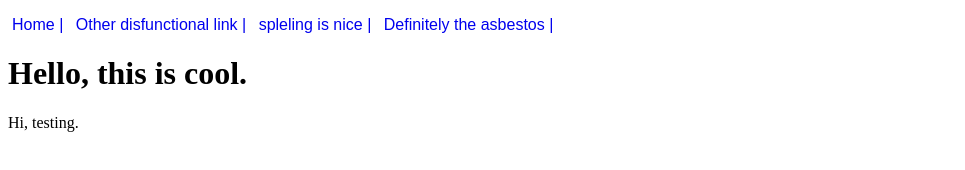
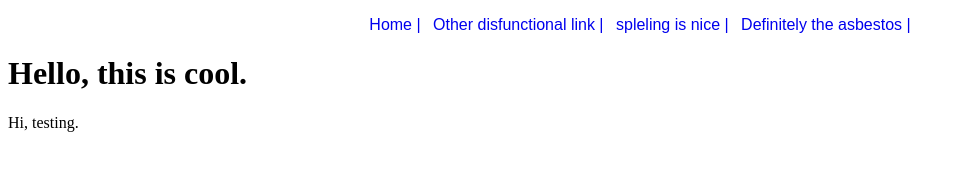
Before and after one commit to atikinf/atikinf.github.io, a plain HTML site: page index.html in a window 1280 px wide. Shown: the whole page, without its empty margins (0-965 px from the left). Drawn offline with Linux system fonts and the light colour scheme.

Commit message:
Update main.css

```diff
--- a/css/main.css
+++ b/css/main.css
@@ -1,7 +1,7 @@
 /*put yer css here m8y*/
 .topper {
   /*background-color: #E0EBEB;*/
-  position: center;
+  text-align: center;
   top: 4px;
   font-family: 'Shift', sans-serif;
   color: #3C3C44;
```
